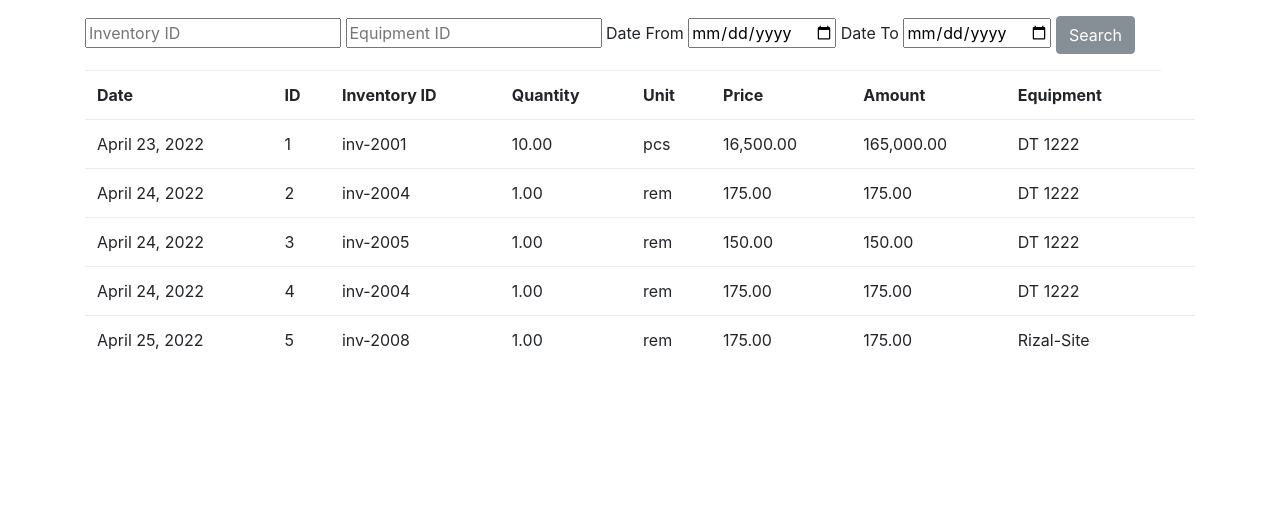
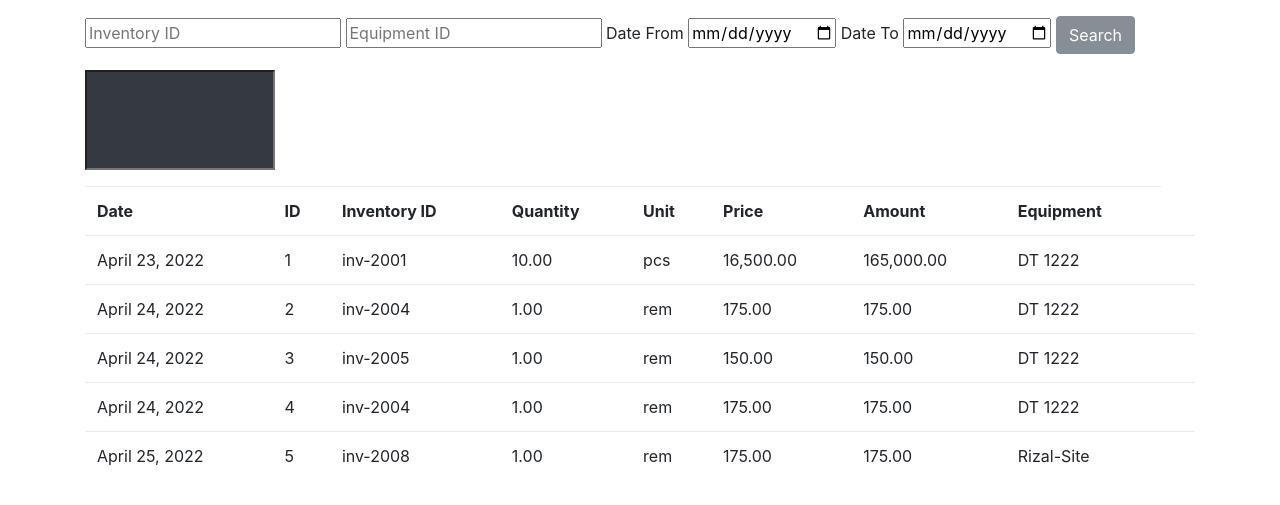
Before and after one commit to joeygracesabusido/inventory_management, a Django app: page /inventorylist/ in a window 1280 px wide. Shown: the part 56-561 px from the top of the page. Run offline with Django 4.2, Linux system fonts and the light colour scheme; data comes from the database, SQL or seed files in the repository; both versions use the stored data as it was after the commit; some libraries are stand-ins or nearby versions.

Commit message:
4.25.22 1:33PM

```diff
--- a/inventory/inventory_management/templates/inventoryList.html
+++ b/inventory/inventory_management/templates/inventoryList.html
@@ -1,6 +1,20 @@
 {% extends 'base.html' %}
 
 {% block content %}
+
+
+<style>
+
+
+    #total_amount {
+        width: 200px;
+
+    }
+
+
+
+
+</style>
 
 <form class="form" action="{% url 'inventorylist' %}" method ="POST">
     {% csrf_token %}
@@ -41,6 +55,14 @@
 
 
         <button type="submit" class="btn btn-secondary"><i class="fas fa-database"></i>Search</button>
+    </div>
+    <div class="container mt-3">
+        <input class="text-white bg-dark" type="text"
+        name='total_amount'
+        style="height:100px;width: 190px"
+
+        />
+
     </div>
     <div class="container mt-3">
         <table class="table table-borderless">
--- /dev/null
+++ b/requirements.txt
@@ -0,0 +1,6 @@
+asgiref==3.5.0
+bootstrap4==0.1.0
+Django==3.2.7
+pytz==2022.1
+sqlparse==0.4.2
+tzdata==2022.1
```
Also changed, not shown: inventory/db.sqlite3.
